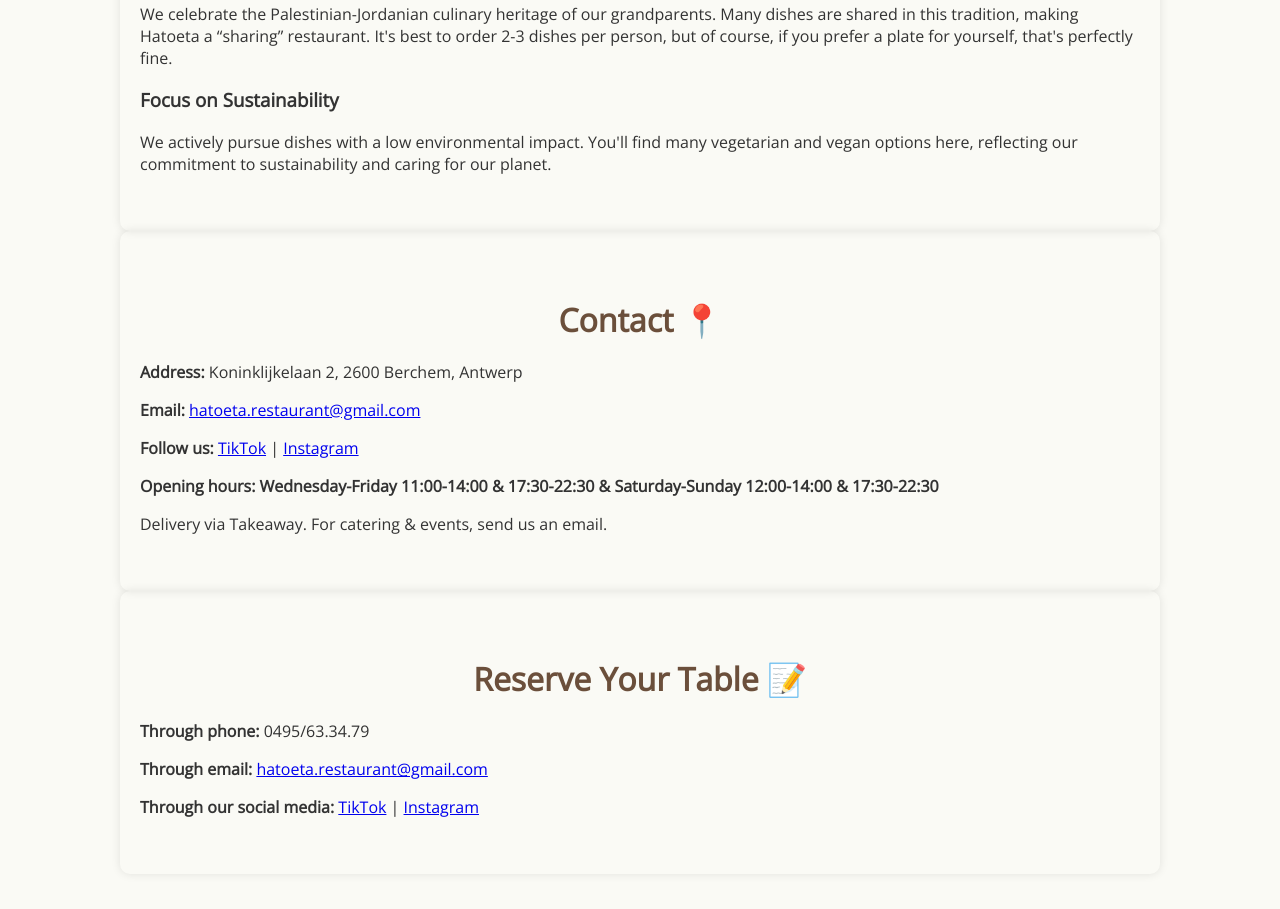
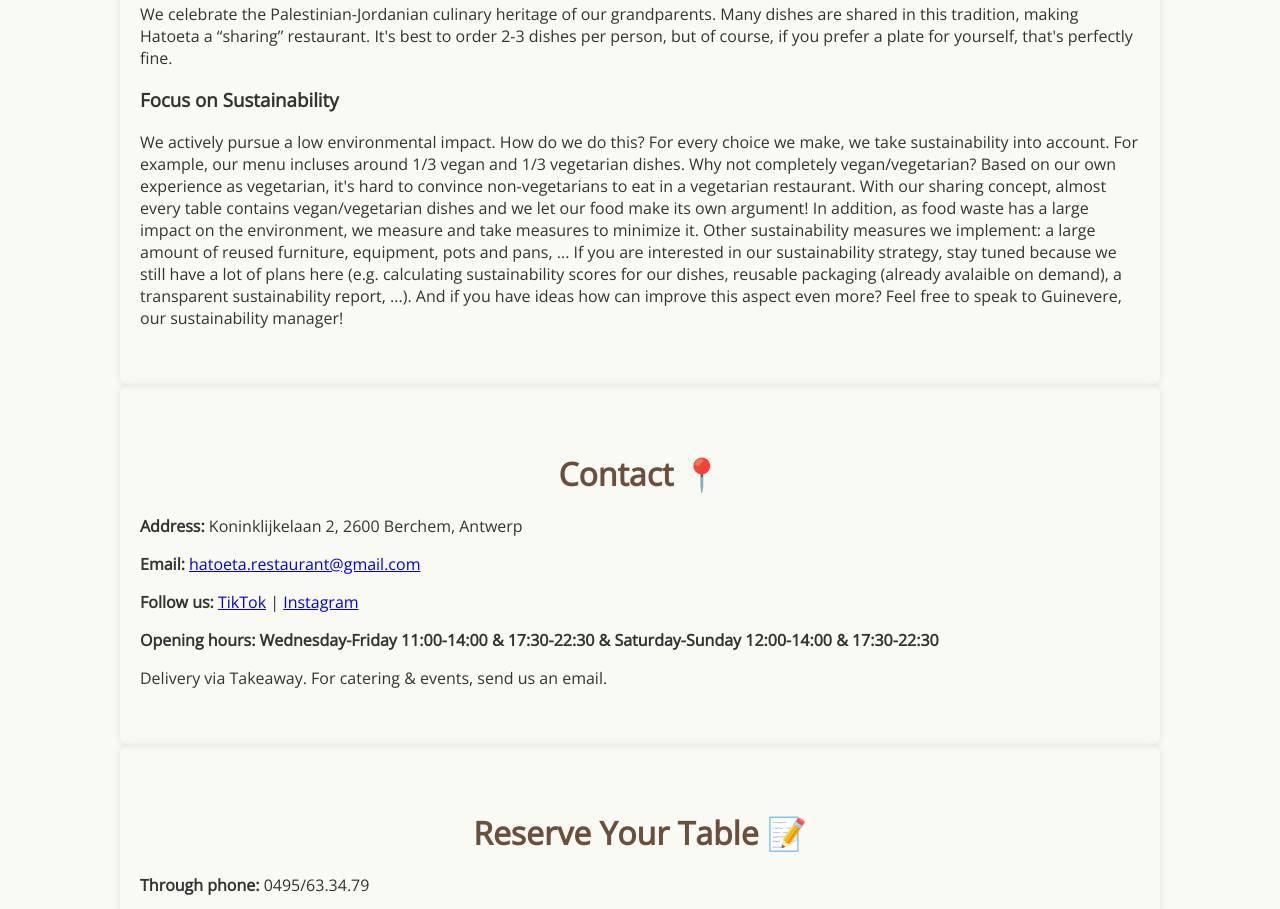
Before and after one commit to Hatoeta/my-website, a plain HTML site: page index.html in a window 1280 px wide. Shown: the part 975-1884 px from the top of the page. Drawn offline with nearby package versions, Linux system fonts and the light colour scheme.

Commit message:
Index.html

```diff
--- a/index.html
+++ b/index.html
@@ -173,7 +173,7 @@
   <h3>Honoring Tradition</h3>
   <p>We celebrate the Palestinian-Jordanian culinary heritage of our grandparents. Many dishes are shared in this tradition, making Hatoeta a “sharing” restaurant. It's best to order 2-3 dishes per person, but of course, if you prefer a plate for yourself, that's perfectly fine.</p>
   <h3>Focus on Sustainability</h3>
-  <p>We actively pursue dishes with a low environmental impact. You'll find many vegetarian and vegan options here, reflecting our commitment to sustainability and caring for our planet.</p>
+  <p>We actively pursue a low environmental impact. How do we do this? For every choice we make, we take sustainability into account. For example, our menu incluses around 1/3 vegan and 1/3 vegetarian dishes. Why not completely vegan/vegetarian? Based on our own experience as vegetarian, it's hard to convince non-vegetarians to eat in a vegetarian restaurant. With our sharing concept, almost every table contains vegan/vegetarian dishes and we let our food make its own argument! In addition, as food waste has a large impact on the environment, we measure and take measures to minimize it. Other sustainability measures we implement: a large amount of reused furniture, equipment, pots and pans, ... If you are interested in our sustainability strategy, stay tuned because we still have a lot of plans here (e.g. calculating sustainability scores for our dishes, reusable packaging (already avalaible on demand), a transparent sustainability report, ...). And if you have ideas how can improve this aspect even more? Feel free to speak to Guinevere, our sustainability manager!</p>
 </section>
 
 <!-- Contact -->
```
